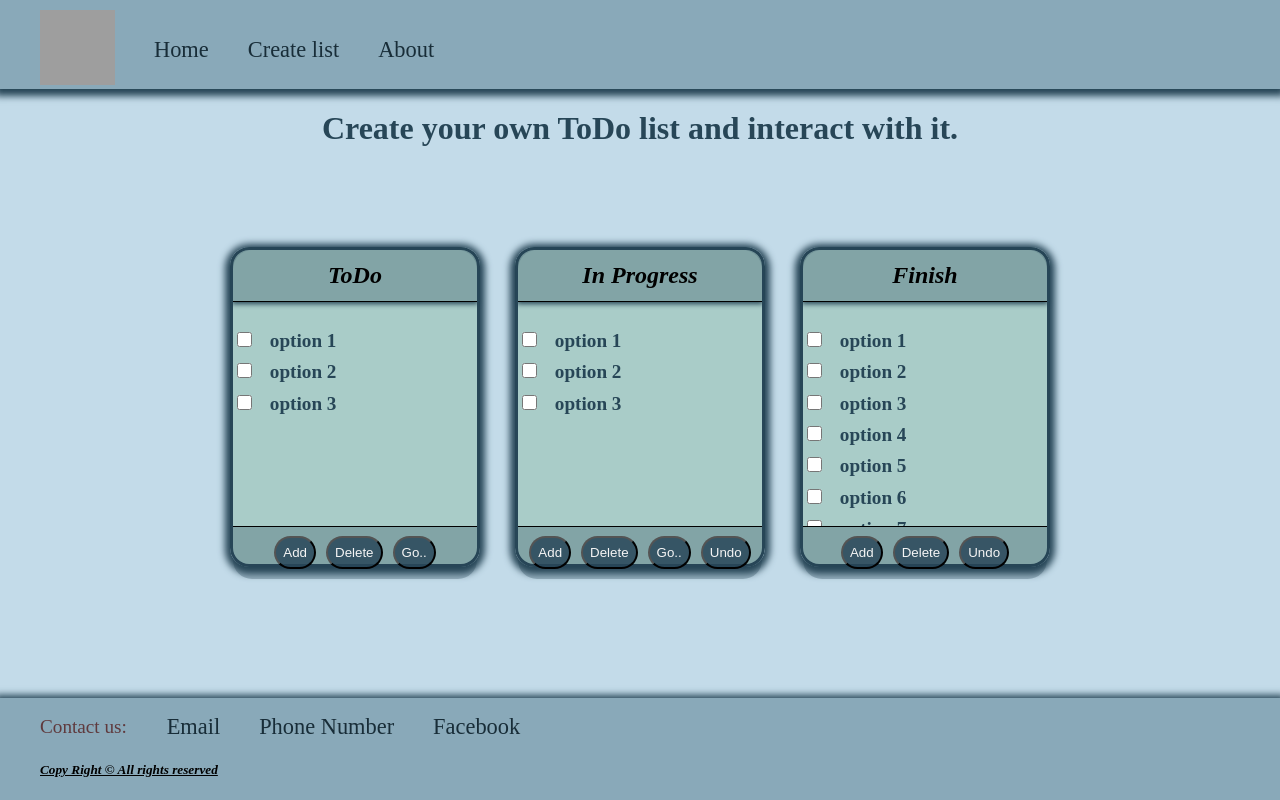
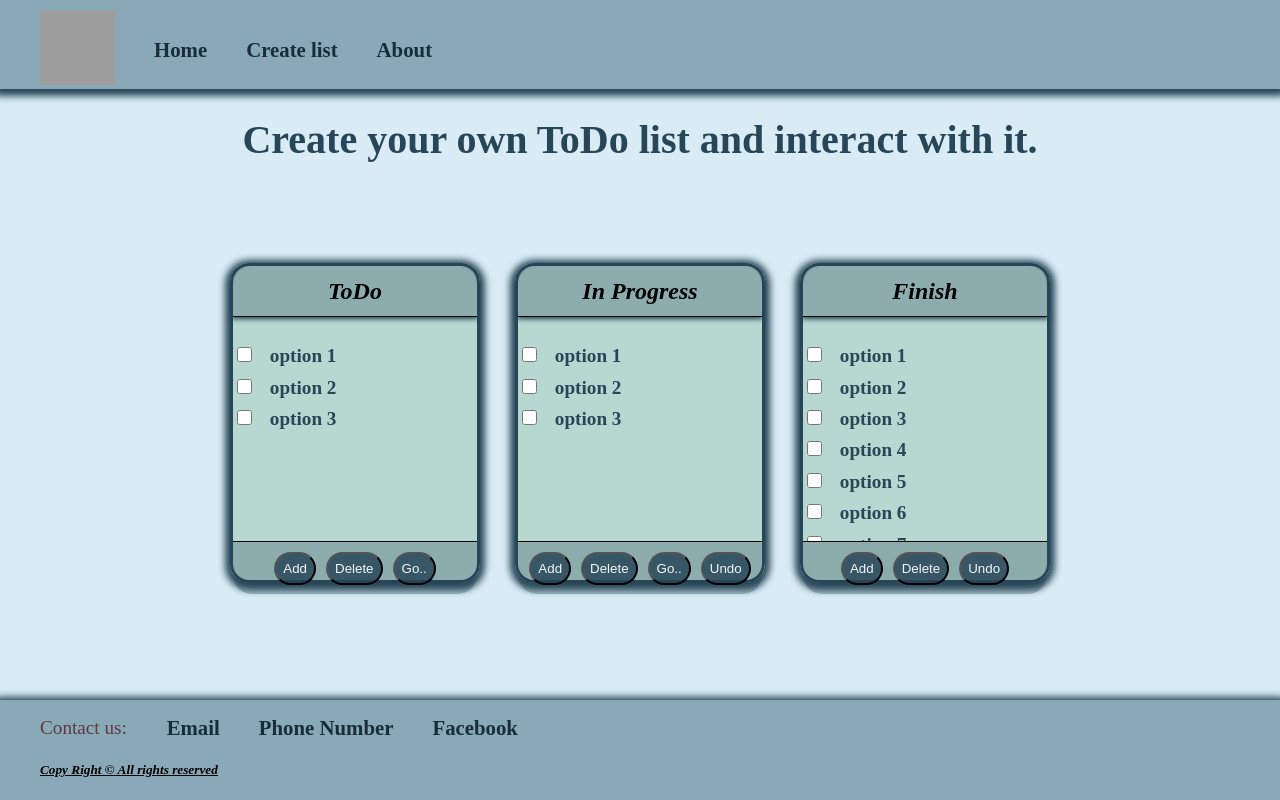
Before and after one commit to MHD22/car-rental-app, a plain HTML site: page index.html in a window 1280 px wide. Drawn offline with Linux system fonts and the light colour scheme; grey boxes are pictures that could not be loaded.

Commit message:
edit some styles

```diff
--- a/styles/style.css
+++ b/styles/style.css
@@ -1,6 +1,6 @@
 *{box-sizing: border-box;}
 body{
-    background-color:#94c0d88e;
+    background-color:#bbddef8e;
     padding:0;
     margin:0;
 
@@ -16,12 +16,14 @@ nav li{
 li a{
     text-decoration: none;
     color: #182d38;
-    font-size: 1.4rem;
+    font-weight: 600;
+    font-size: 1.3rem;
     cursor: pointer;
 
 }
 header h1{
     text-align: center;
+    font-size: 2.5rem;
     color: #274657;
 }
 
@@ -106,7 +108,7 @@ button{
 button:hover{
     transform: translateY(2px);
     color:black;
-    background-color: rgba(37, 35, 35, 0.582);
+    background-color: #cfe6f1a1;
 }
 li span{
     color: rgba(85, 30, 30, 0.801);
```
